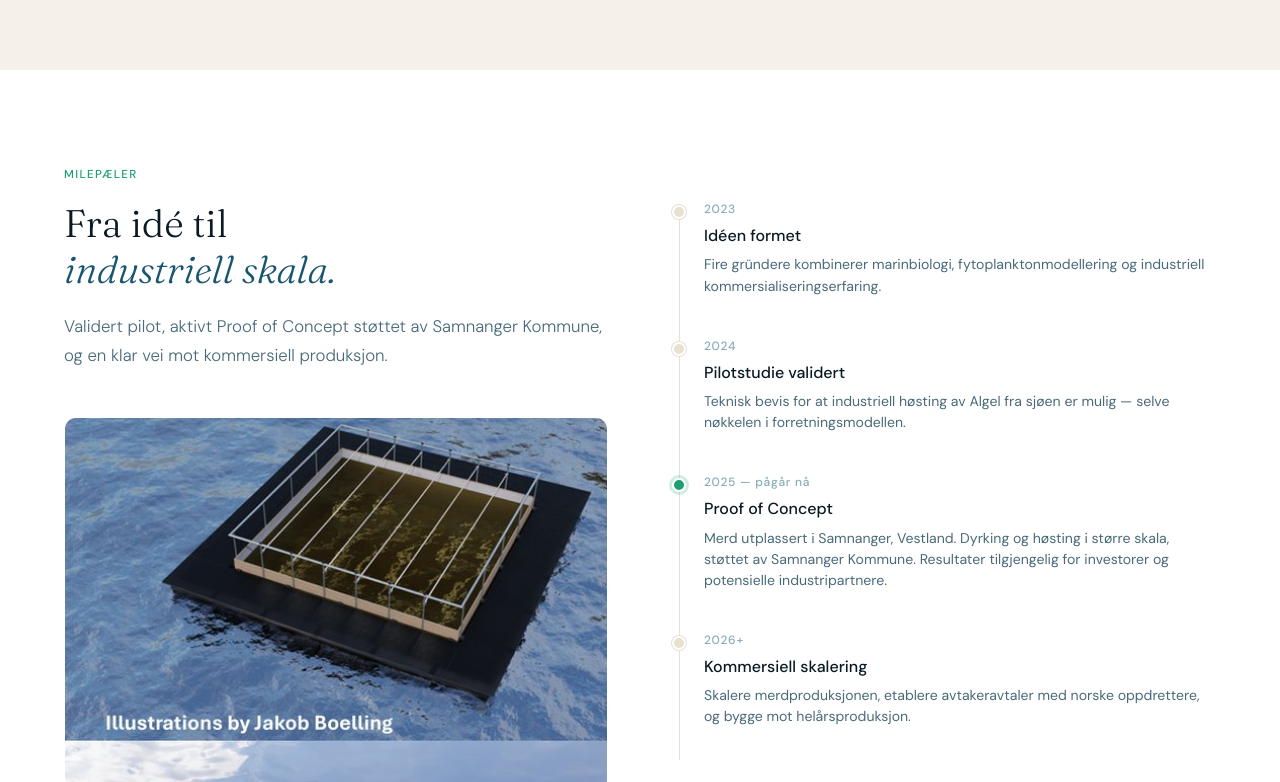
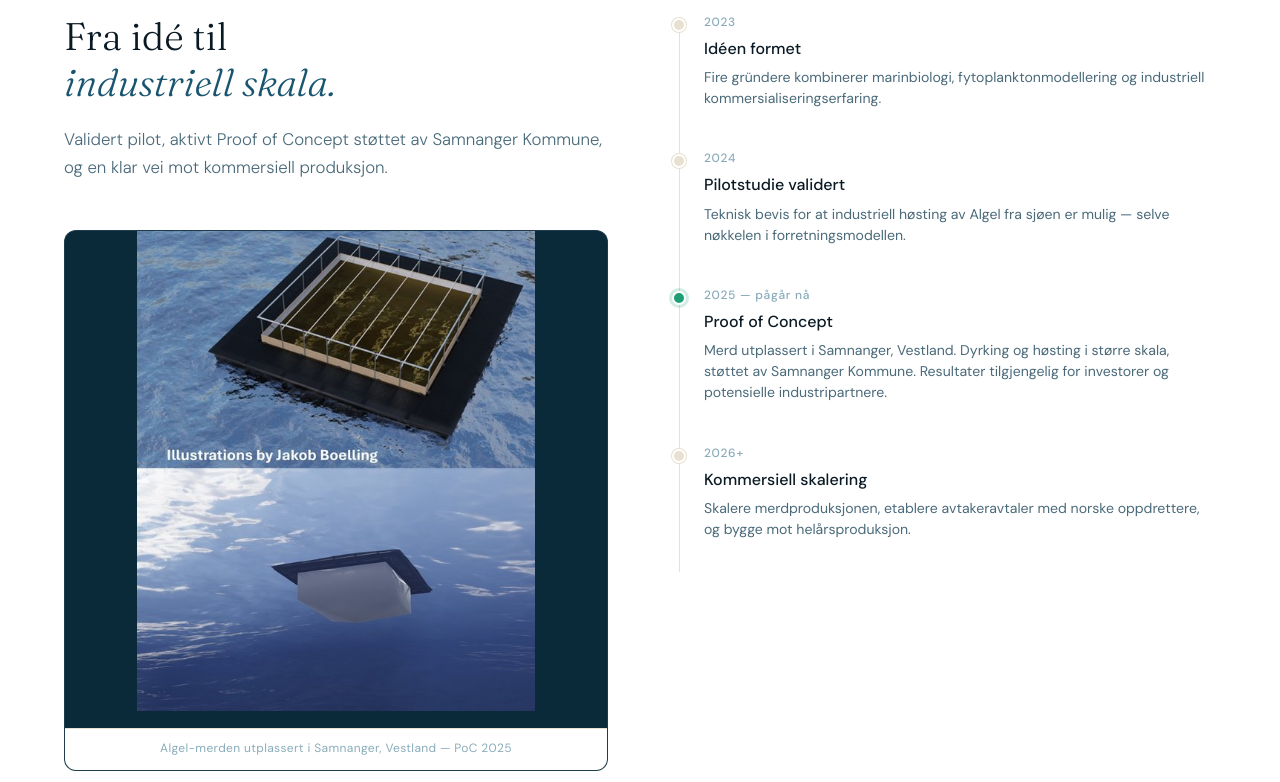
Before and after one commit to olafalck-commits/algel-web, a plain HTML site: page index.html in a window 1280 px wide. Shown: the part 3922-4704 px from the top of the page. Drawn offline with Linux system fonts and the light colour scheme.

Commit message:
Add files via upload

```diff
--- a/index.html
+++ b/index.html
@@ -745,7 +745,7 @@
       <p>Raffinert Algel leveres til nedstrøms industri som et bærekraftig, sporbart og høyverdig råstoff.</p>
     </div>
   </div>
-  <div class="pasta-wrap" style="margin-top:2.5rem;">
+  <div class="pasta-wrap" style="margin-top:2.5rem;max-width:900px;margin-left:auto;margin-right:auto;">
     <img
       src="Sammensatt_Algel_tekst.png"
       alt="Algel — mikroalgepasta klar for foredling"
@@ -795,11 +795,11 @@
     <div>
       <h2 class="section-title">Fra idé til<br><em>industriell skala.</em></h2>
       <p class="section-lead">Validert pilot, aktivt Proof of Concept støttet av Samnanger Kommune, og en klar vei mot kommersiell produksjon.</p>
-      <div class="merd-wrap">
+      <div class="merd-wrap" style="text-align:center;background:#0a2a3a;">
         <img
           src="Merd_Boelling.png"
           alt="Algel-merd i sjøen, Samnanger"
-          style="width:100%;height:auto;display:block;"
+          style="max-width:100%;max-height:480px;width:auto;height:auto;display:inline-block;"
         >
         <p class="img-caption-dark" style="padding:0.6rem 1rem 0.75rem;background:var(--white);border-top:1px solid var(--sand-dark);">Algel-merden utplassert i Samnanger, Vestland — PoC 2025</p>
       </div>
```
